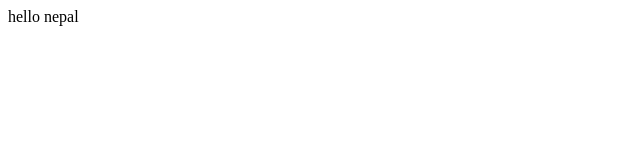
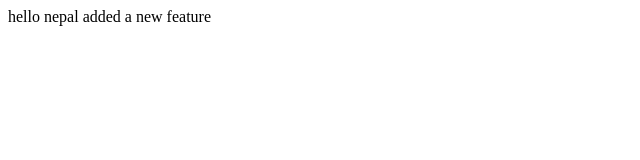
Before and after one commit to sagarhumagain/lecture1, a plain HTML site: page index.html in a window 1280 px wide. Shown: the whole page, without its empty margins (0-640 px from the left). Drawn offline with Linux system fonts and the light colour scheme.

Commit message:
adder another line

```diff
--- a/index.html
+++ b/index.html
@@ -6,5 +6,6 @@
   </head>
   <body>
 hello nepal
+added a new feature
   </body>
 </html>
```
